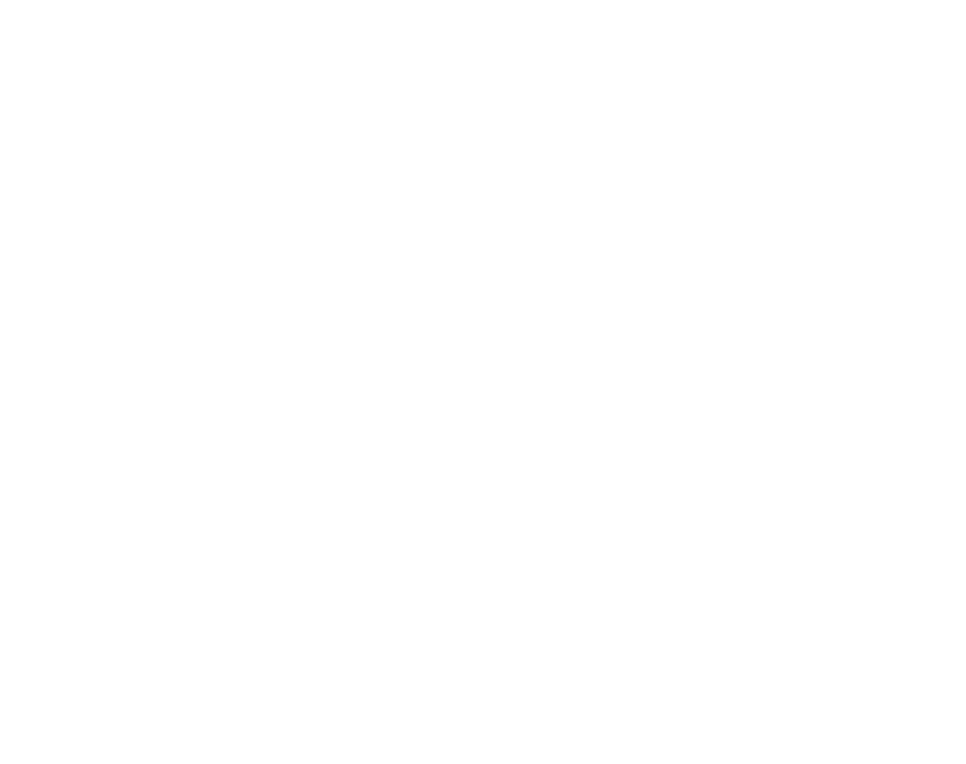
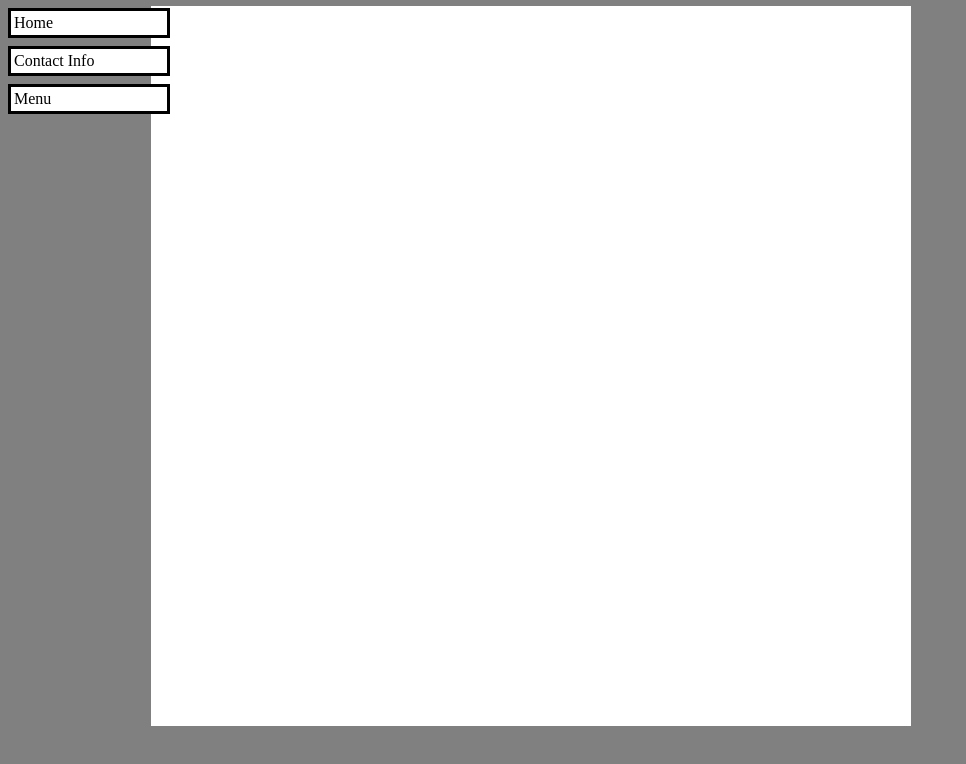
Before and after one commit to ChadKreutzer/pizza-homepage, a plain HTML site: page index.html in a window 1280 px wide. Shown: the whole page, without its empty margins (0-966 px from the left). Drawn offline with Linux system fonts and the light colour scheme.

Commit message:
basic layout and HTML layout

```diff
--- a/index.html
+++ b/index.html
@@ -1,10 +1,18 @@
 <!Doctype HTML>
 <html>
   <head>
-  <title>Pizzariaa</title>
+    <title>Pizzaria</title>
+    <link rel="stylesheet" type="text/css" href="style.css"/>
   </head>
   <body>
-    <div id="content"></div>
+    <div id="content">
+      <div class="menu">
+        <div id="home" class="tab">Home</div>
+        <div id="contact-info" class="tab">Contact Info</div>
+        <div id="menu" class="tab">Menu</div>
+      </div>
+      <div class="content"></div>
+    </div>
     <script src="index.js"></script>
   </body>
 </html>
--- a/style.css
+++ b/style.css
@@ -0,0 +1,22 @@
+body {
+  background-color: grey;
+}
+
+.tab {
+  border-style: solid;
+  width: 150px;
+  padding: 3px;
+  margin-top: 8px;
+  background-color: white;
+}
+
+.content {
+  background-color: white;
+  height: 90%;
+  width: 70%;
+  max-width: 760px;
+  position: absolute;
+  left: 151px;
+  top: 6px;
+  z-index: -1;
+}
```
